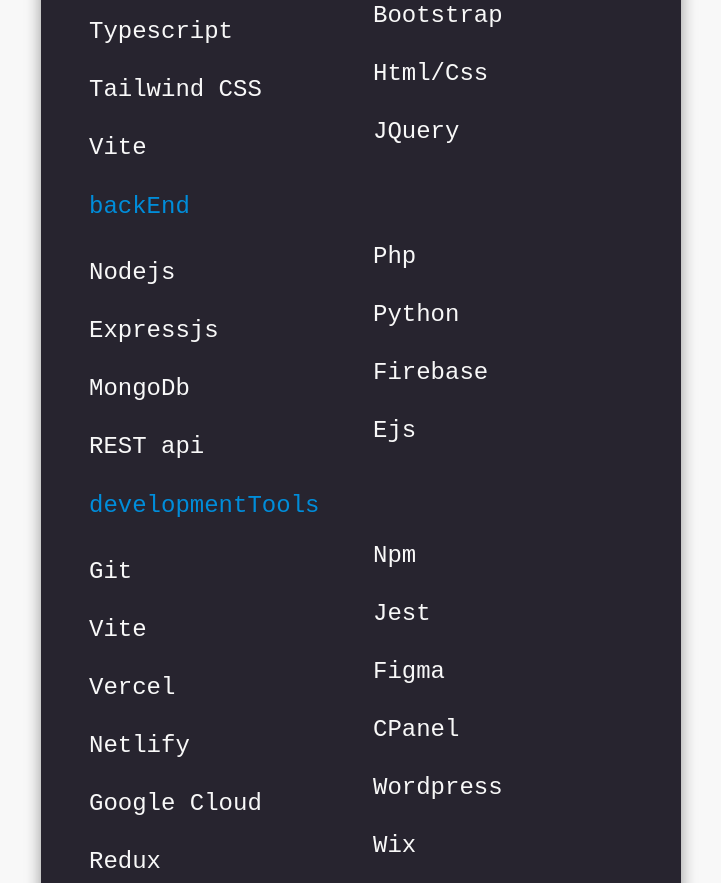
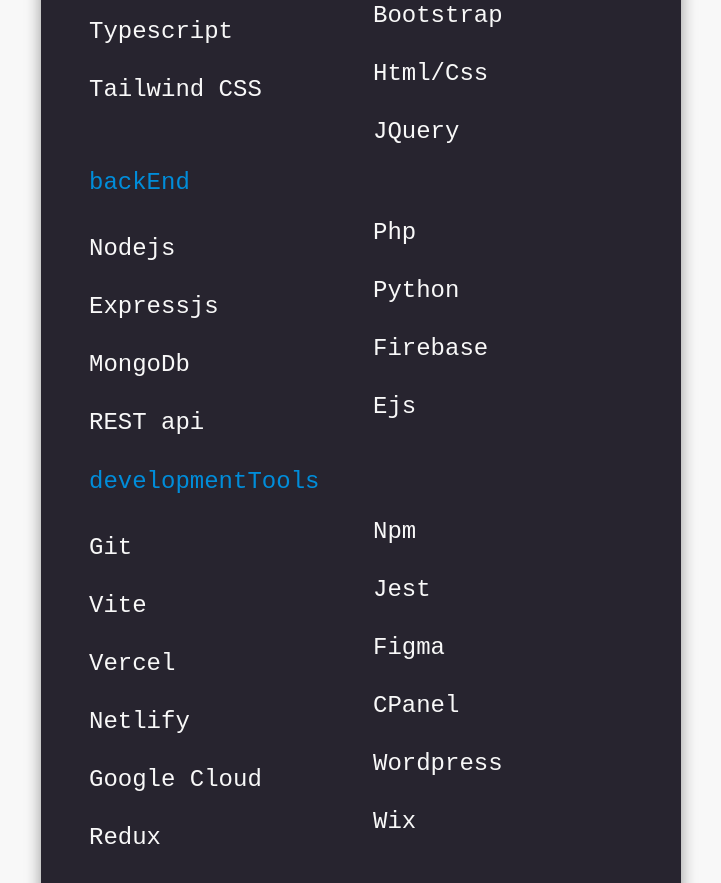
Before and after one commit to GIT-Gizmo/dave, a React (Vite) app: page /about in a window 1280 px wide. Shown: the part 2120-3003 px from the top of the page, without its empty margins (279-1000 px from the left). Built offline with nearby package versions, Linux system fonts and the light colour scheme.

Commit message:
Corrected Ehazypay contract end date and moved vite from frontend skill to development tool

```diff
--- a/src/assets/info/Info.jsx
+++ b/src/assets/info/Info.jsx
@@ -69,7 +69,7 @@
   ],
   bio: <><p>I'm Boluwatife, a passionate full-stack engineer with a unique journey. My background in demography fueled my analytical thinking and problem-solving skills. But my hunger for crafting impactful experiences led me to transition to web development in 2021.</p><p>Through self-driven learning, I mastered front-end technologies and landed my first freelance gig within 11 months. This kickstarted my career, leading me to SwapSpace as a front-end developer.</p><p>Now, as a full-stack engineer at Adroit Handyman Services, I leverage both front-end and back-end expertise to create engaging user interfaces and robust systems. My efforts have driven a 40% increase in sales and user engagement, and I'm constantly pushing boundaries with innovative solutions.</p></>,
   skills: {
-    frontEnd: ['Reactjs', 'Nextjs', 'JavaScript', 'Typescript', 'Tailwind CSS', 'Vite', 'Material ui', 'Chakra ui', 'Sass', 'Bootstrap', 'Html/Css', 'JQuery',],
+    frontEnd: ['Reactjs', 'Nextjs', 'JavaScript', 'Typescript', 'Tailwind CSS', 'Material ui', 'Chakra ui', 'Sass', 'Bootstrap', 'Html/Css', 'JQuery',],
     backEnd: [ 'Nodejs', 'Expressjs', 'MongoDb', 'REST api', 'Php', 'Python', 'Firebase', 'Ejs', ],
     developmentTools: [ 'Git', 'Vite', 'Vercel', 'Netlify', 'Google Cloud', 'Redux', 'Npm', 'Jest', 'Figma', 'CPanel', 'Wordpress', 'Wix'],
     learning: [ 'web 3.0', 'solidity'],
```
